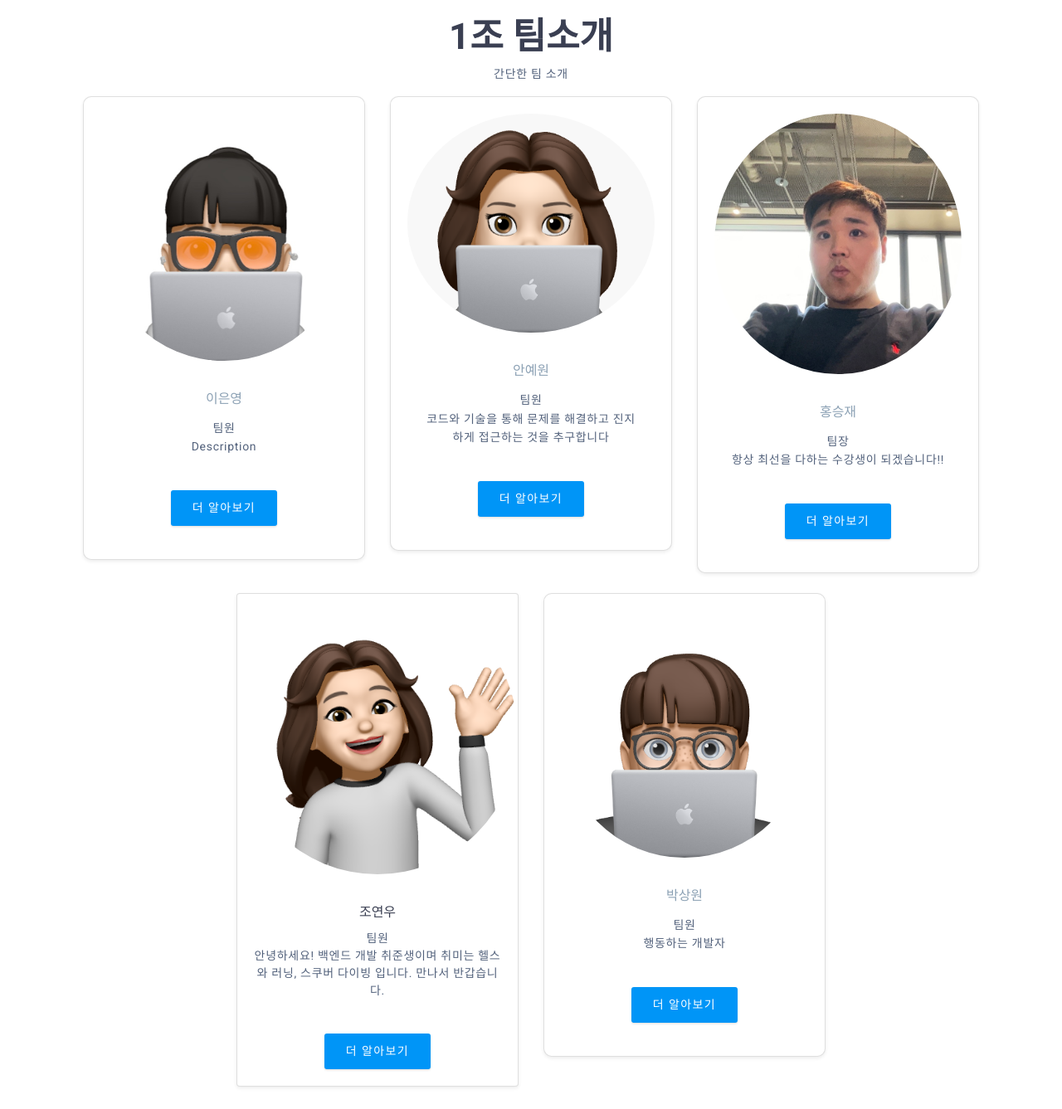
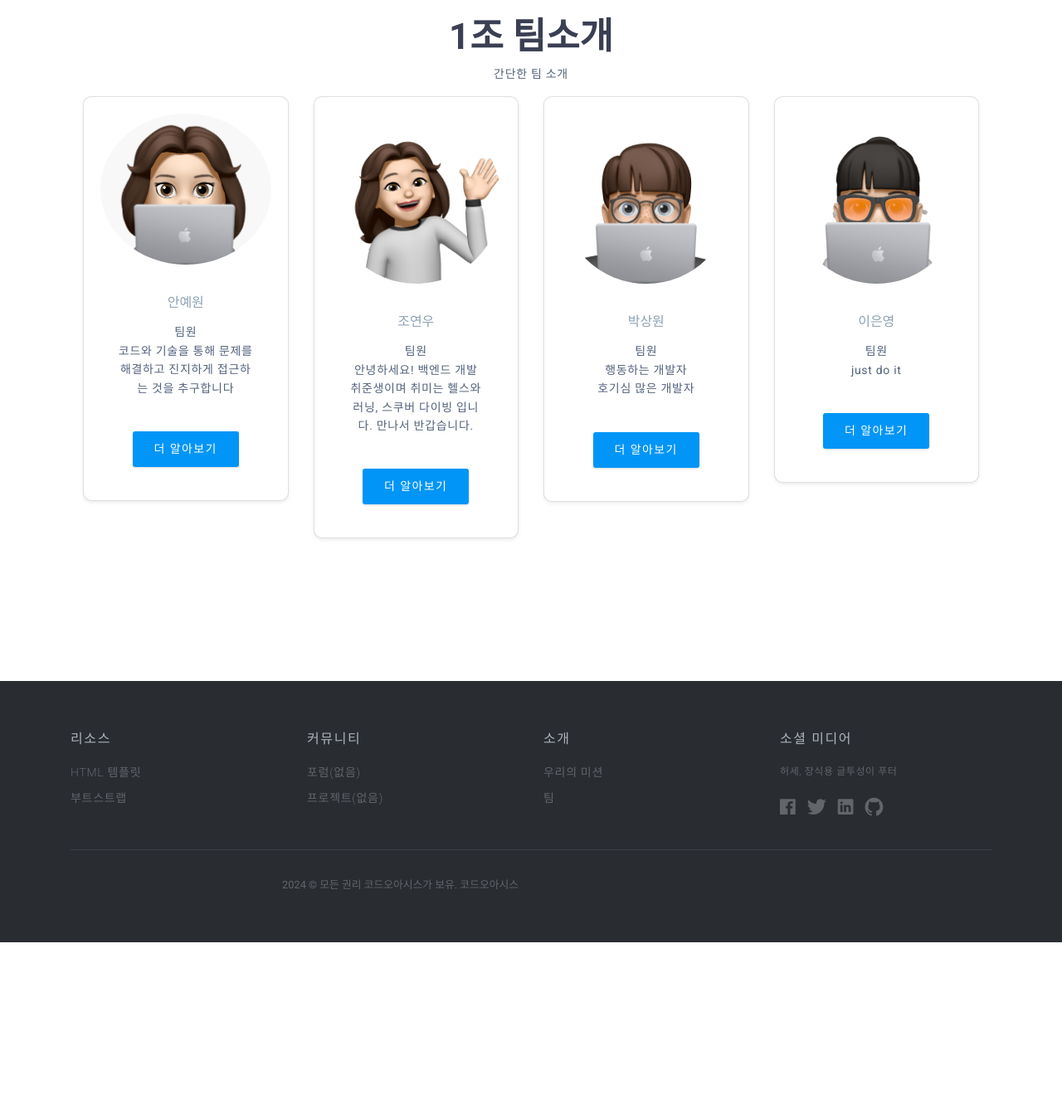
Before and after one commit to Sparta-CodeOasis/CodeOasis, a plain HTML site: page index.html in a window 1280 px wide. Shown: the part 260-1597 px from the top of the page at 83% size. After the commit the page ends 1396 px from the top, so only its background shows below. Drawn offline with nearby package versions, Linux system fonts and the light colour scheme.

Commit message:
4명 카드 정렬

```diff
--- a/index.html
+++ b/index.html
@@ -42,17 +42,7 @@
             <p class="text-center">간단한 팀 소개</p>
             <div class="container">
               <div class="row justify-content-center">
-                  <div class="col-md-4">
-                    <div class="card mb-4 shadow-sm team-member">
-                      <img src="./images/ey_image.jpg" class="rounded-circle mb-3" alt="이은영">
-                      <div class="card-body text-center">
-                            <h5 class="card-title">이은영</h5>
-                            <p class="card-text">팀원<br>Description</p>
-                            <a href="./memberCard/teamperson01.html" class="btn btn-regular">더 알아보기</a>
-                        </div>
-                    </div>
-                </div>
-                    <div class="col-md-4">
+                <div class="col-md-3">
                   <div class="card mb-4 shadow-sm team-member">
                     <img src="./images/yw_image.png" class="rounded-circle mb-3" alt="안예원">
                     <div class="card-body text-center">
@@ -62,38 +52,41 @@
                       </div>
                   </div>
                 </div>
-                    <div class="col-md-4">
+
+                <div class="col-md-3">
                   <div class="card mb-4 shadow-sm team-member">
-                        <img src="./images/3profile.jpg" class="rounded-circle mb-3" alt="홍승재">
+                    <img src="./images/yeonwooimg.png" class="rounded-circle mb-3" alt="조연우">
                     <div class="card-body text-center">
-                              <h5 class="card-title">홍승재</h5>
-                              <p class="card-text">팀장<br>항상 최선을 다하는 수강생이 되겠습니다!!</p>
-                              <a href="./memberCard/teamperson03.html" class="btn btn-regular">더 알아보기</a>
+                        <h5 class="card-title">조연우</h5>
+                        <p class="card-text">팀원<br>안녕하세요! 백엔드 개발 취준생이며 취미는 헬스와 러닝, 스쿠버 다이빙 입니다. 만나서 반갑습니다.</p>
+                        <a href="memberCard/teamperson04.html" class="btn btn-regular">더 알아보기</a>
                     </div>
                   </div>
                 </div>
-                    <div class="col-md-4">
-                        <div class="card mb-4 shadow-sm">
-                            <img src="./images/yeonwooimg.png" class="rounded-circle mb-3" alt="조연우">
-                            <div class="card-body text-center">
-                                <h5 class="card-title">조연우</h5>
-                                <p class="card-text">팀원<br>안녕하세요! 백엔드 개발 취준생이며 취미는 헬스와 러닝, 스쿠버 다이빙 입니다. 만나서 반갑습니다. </p>
-                                <a href="memberCard/teamperson04.html" class="btn btn-regular">더 알아보기</a>
 
-                            </div>
-                        </div>
-                    </div>
-                    <div class="col-md-4">
+                <div class="col-md-3">
                   <div class="card mb-4 shadow-sm team-member">
                     <img src="./images/박상원image.png" class="rounded-circle mb-3" alt="박상원">
                     <div class="card-body text-center">
                         <h5 class="card-title">박상원</h5>
-                                <p class="card-text">팀원<br>행동하는 개발자</p>
+                        <p class="card-text">팀원<br>행동하는 개발자<br>호기심 많은 개발자</p>
                         <a href="./memberCard/teamperson05.html" class="btn btn-regular">더 알아보기</a>
                     </div>
                   </div>
                 </div>
+
+                <div class="col-md-3">
+                  <div class="card mb-4 shadow-sm team-member">
+                    <img src="./images/ey_image.jpg" class="rounded-circle mb-3" alt="이은영">
+                    <div class="card-body text-center">
+                          <h5 class="card-title">이은영</h5>
+                          <p class="card-text">팀원<br>just do it</p>
+                          <a href="./memberCard/teamperson01.html" class="btn btn-regular">더 알아보기</a>
                       </div>
+                  </div>
+                </div>
+              </div>
+
             </div>
         </section>
 
```
Lines whose indentation alone changed are shown as unchanged.
